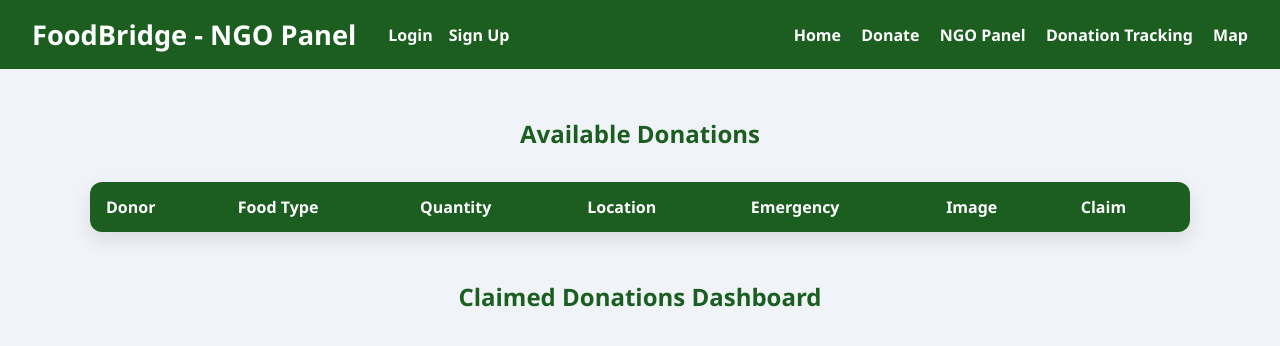
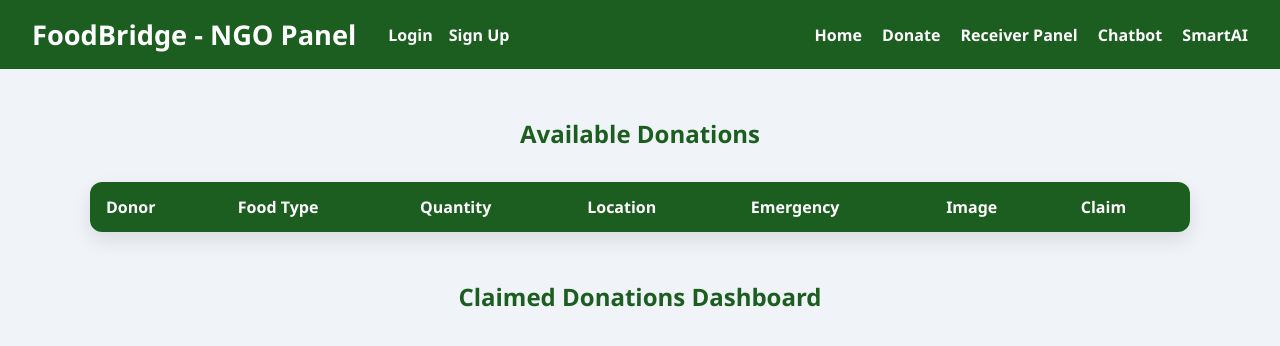
Before and after one commit to kalyanipucha/food-project, a plain HTML site: page ngo-panel.html in a window 1280 px wide. Drawn offline with nearby package versions, Linux system fonts and the light colour scheme; a script that the page names is missing.

Commit message:
Update ngo-panel.html

```diff
--- a/ngo-panel.html
+++ b/ngo-panel.html
@@ -126,10 +126,10 @@
   </div>
   <nav>
     <a href="index.html">Home</a>
-    <a href="donation-form.html">Donate</a>
-    <a href="ngo-panel.html">NGO Panel</a>
-    <a href="ngo-dashboard-tracking.html">Donation Tracking</a>
-    <a href="map.html">Map</a>
+    <a href="donor-panel.html">Donate</a>
+    <a href="ngo-panel.html">Receiver Panel</a>
+    <a href="chatbot.html">Chatbot</a>
+    <a href="smartAI.html">SmartAI</a>
   </nav>
 </header>
 
```
